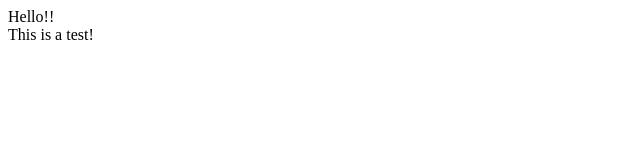
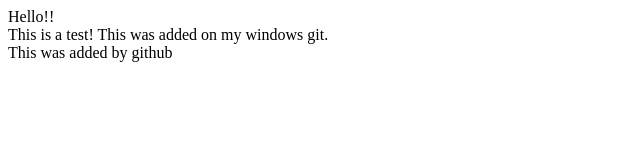
Before and after one commit to Behnaz81/test, a plain HTML site: page index.html in a window 1280 px wide. Shown: the whole page, without its empty margins (0-640 px from the left). Drawn offline with Linux system fonts and the light colour scheme.

Commit message:
a message was added in here

```diff
--- a/index.html
+++ b/index.html
@@ -1,2 +1,3 @@
 <div>Hello!!</div>
-<div>This is a test!</div>
+<div>This is a test! This was added on my windows git.</div>
+<div>This was added by github</div>
```
